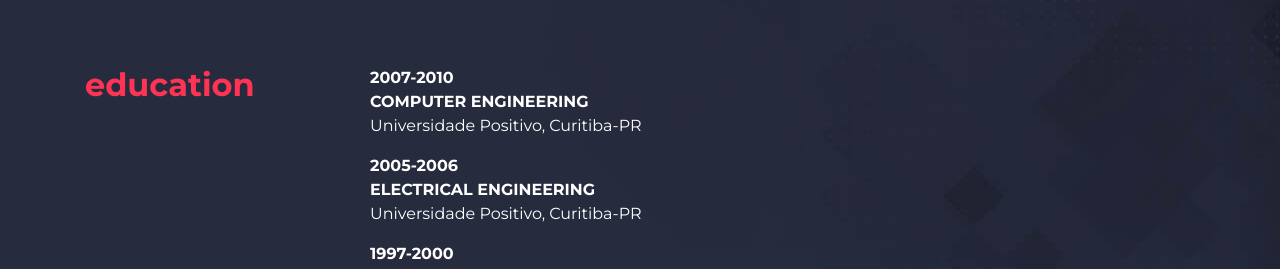
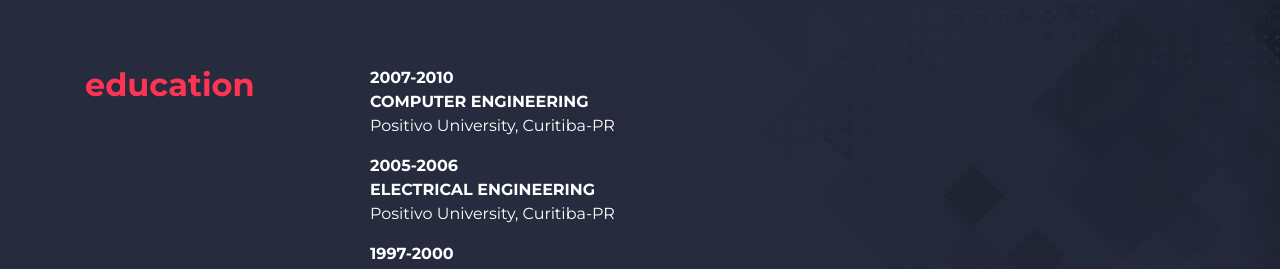
Before and after one commit to davinaizer/myportfolio, a React app: page /myportfolio/resume in a window 1280 px wide. Shown: the part 326-595 px from the top of the page. Built offline with nearby package versions, Linux system fonts and the light colour scheme.

Commit message:
update content

```diff
--- a/src/app/containers/Resume.js
+++ b/src/app/containers/Resume.js
@@ -60,7 +60,7 @@ export default class Resume extends Component {
                   COMPUTER ENGINEERING
                 </span>
                 <br />
-                Universidade Positivo, Curitiba-PR
+                Positivo University, Curitiba-PR
               </p>
               <p>
                 <span className="resume__subtitle">
@@ -69,7 +69,7 @@ export default class Resume extends Component {
                   ELECTRICAL ENGINEERING
                 </span>
                 <br />
-                Universidade Positivo, Curitiba-PR
+                Positivo University, Curitiba-PR
               </p>
               <p>
                 <span className="resume__subtitle">
```
